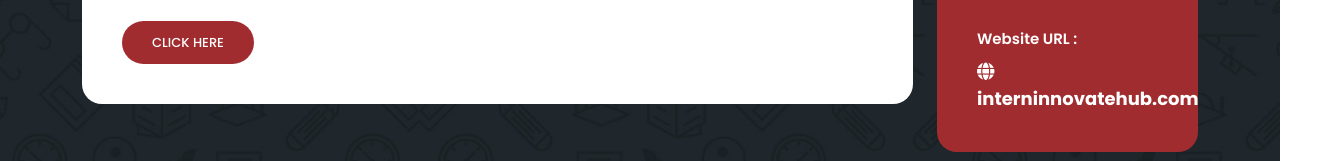
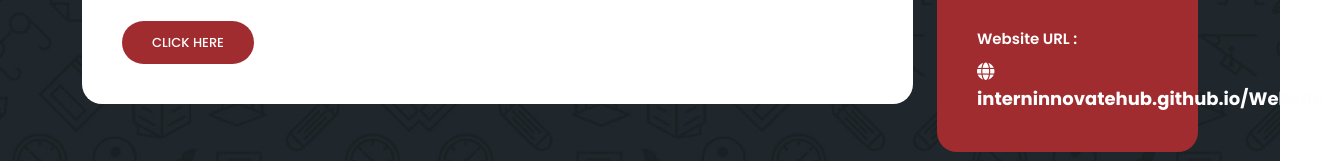
Before and after one commit to interninnovatehub/Website, a plain HTML site: page index.html in a window 1280 px wide. Shown: the part 5119-5280 px from the top of the page, 1325 px wide, since content can reach past the window. Drawn offline with nearby package versions, Linux system fonts and the light colour scheme.

Commit message:
Update index.html

```diff
--- a/index.html
+++ b/index.html
@@ -862,7 +862,7 @@
               <li>
                 <h6>Website URL :</h6>
                 <span> <a
-                    href="https://realtech-education.github.io/Website/index.html#[object%20Object]"><i class="fas fa-globe"></i> &nbsp; interninnovatehub.com</a></span>
+                    href="https://interninnovate.github.io/Website/index.html#[object%20Object]"><i class="fas fa-globe"></i> &nbsp; interninnovatehub.github.io/Website</a></span>
               </li>
             </ul>
           </div>
```
